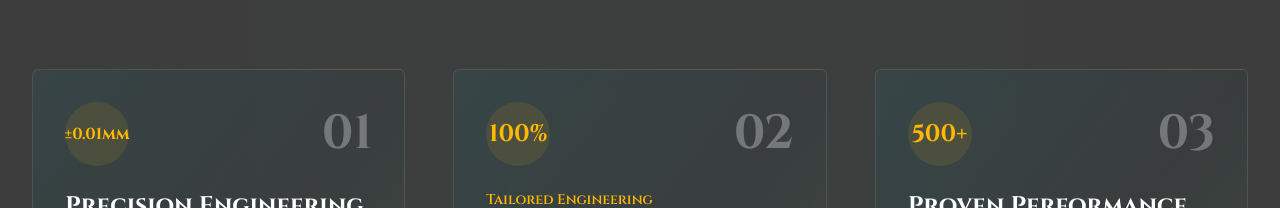
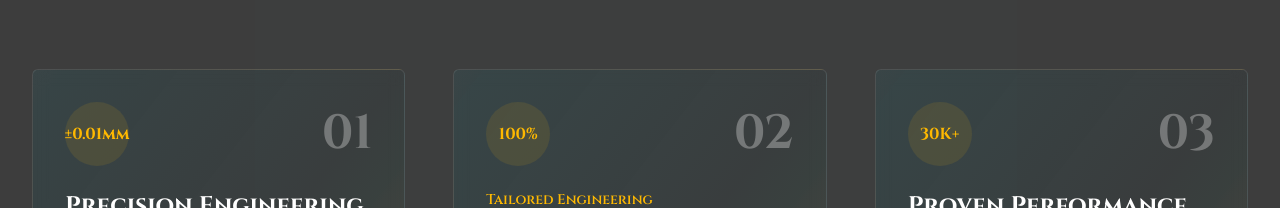
Before and after one commit to abhishekggoswami/osew, a Next.js app: page / in a window 1280 px wide. Shown: the part 2227-2435 px from the top of the page. Built offline with nearby package versions, Linux system fonts and the light colour scheme.

Commit message:
push change

```diff
--- a/app/page.tsx
+++ b/app/page.tsx
@@ -327,7 +327,7 @@ export default function Home() {
                 {/* Icon/Number */}
                 <div className="flex items-center justify-between">
                   <div className="w-16 h-16 rounded-full bg-amber-400/10 flex items-center justify-center">
-                    <div className="text-2xl font-bold text-amber-400 font-cinzel">100%</div>
+                    <div className="text-1xl font-bold text-amber-400 font-cinzel">100%</div>
                   </div>
                   <div className="text-white/30 text-5xl font-bold">02</div>
                 </div>
@@ -368,7 +368,7 @@ export default function Home() {
                 {/* Icon/Number */}
                 <div className="flex items-center justify-between">
                   <div className="w-16 h-16 rounded-full bg-amber-400/10 flex items-center justify-center">
-                    <div className="text-2xl font-bold text-amber-400 font-cinzel">500+</div>
+                    <div className="text-1xl font-bold text-amber-400 font-cinzel">30K+</div>
                   </div>
                   <div className="text-white/30 text-5xl font-bold">03</div>
                 </div>
```
